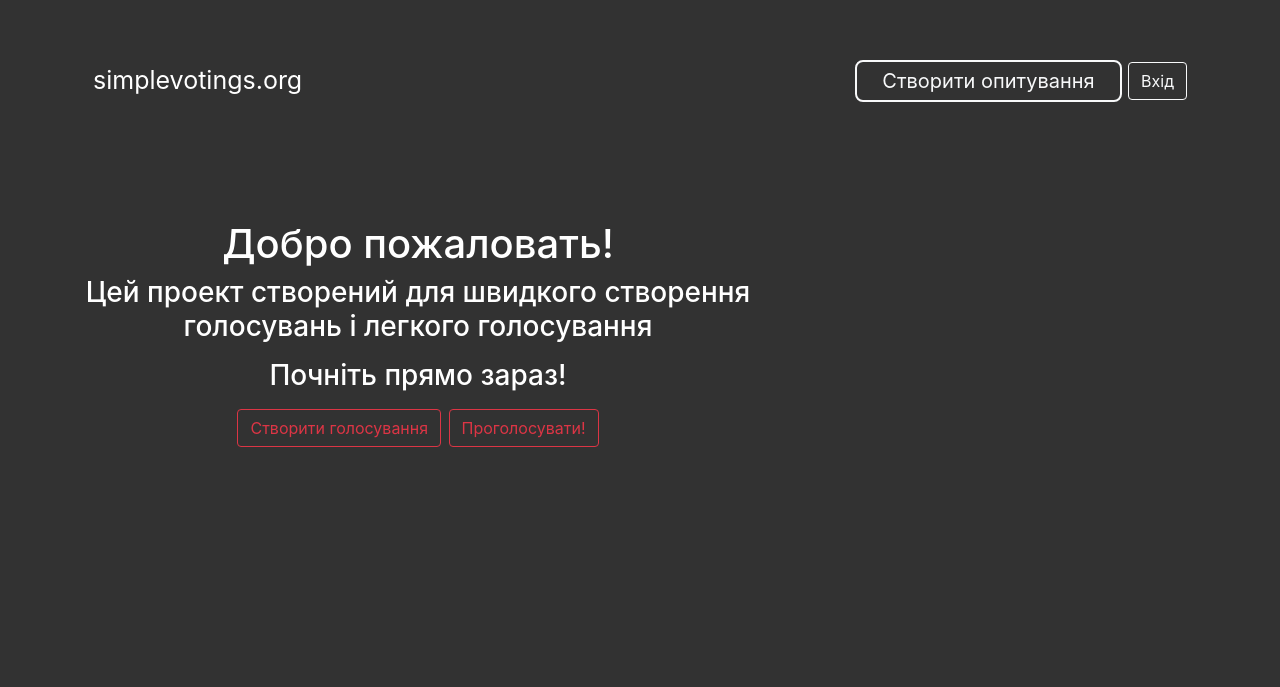
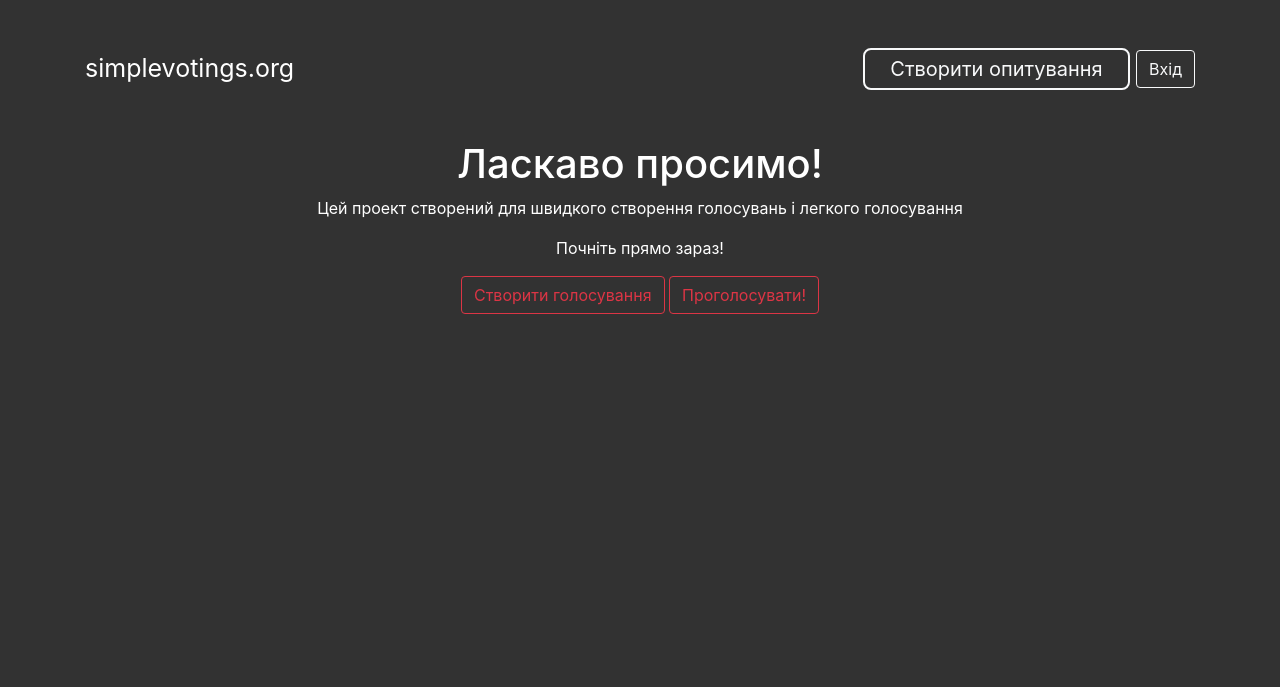
Before and after one commit to edikwhitman/simple-votings, a Django app: page / in a window 1280 px wide. Shown: the top 687 px of the page. Run offline with Django 3.2, Linux system fonts and the light colour scheme; some libraries are stand-ins or nearby versions.

Commit message:
Temlate fixes

```diff
--- a/static/css/base.css
+++ b/static/css/base.css
@@ -24,7 +24,7 @@ header {
 	font-size: 25px;
 	color: white !important;
 	text-decoration: none;
-	margin: auto 0px; !important;
+	margin: auto 0px !important;
 }
 
 .header-title:hover {
@@ -43,7 +43,7 @@ header {
 /*---footer---*/
 
 footer {
-	background:#2A2A2A;
+	background: #2A2A2A;
 	position: fixed;
 	bottom: 0;
 	width: 100%;
@@ -66,8 +66,7 @@ footer {
 	font-size: 20px !important;
 }
 
-
 @media (min-width: 1200px)
 .container {
-    max-width: 960px important;
+    max-width: 960px !important;
 }
--- a/vote/templates/header.html
+++ b/vote/templates/header.html
@@ -1,12 +1,12 @@
 <header class="container">
-    <div class="nav-scroller py-1 mb-2">
+    <div class="nav-scroller">
         <nav class="nav d-flex justify-content-between">
-            <a class="p-2 header-title" href="/">simplevotings.org</a>
-            <div class="p-2">
+            <a class="header-title " href="/">simplevotings.org</a>
+            <div>
                 <a href="{% url 'create_vote' %}" class="header-btn btn btn-outline-light">Створити опитування</a>
 
                 {% if request.user.is_authenticated %}
-                <button class="header-btn btn btn-outline-light ml-1 dropdown-toggle" type="button"
+                <button class="header-btn btn btn-outline-light dropdown-toggle" type="button"
                         id="dropdownMenuButton" data-toggle="dropdown" aria-haspopup="true" aria-expanded="false">
                     Профіль
                 </button>
--- a/vote/templates/index.html
+++ b/vote/templates/index.html
@@ -1,8 +1,8 @@
 {% extends "base.html" %}
 
 {% block content %}
-<div class="mt-5 h3" style="width: 60%; text-align: center">
-    <p class="h1">Добро пожаловать!</p>
+<div style="text-align: center">
+    <p class="h1">Ласкаво просимо!</p>
     <p>Цей проект створений для швидкого створення голосувань і легкого голосування</p>
     <p>Почніть прямо зараз!</p>
     <a class="btn btn-outline-danger" href="{% url 'create_vote' %}">Створити голосування</a>
```
